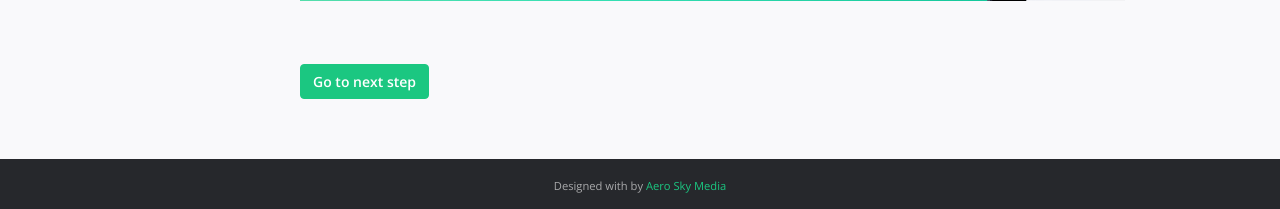
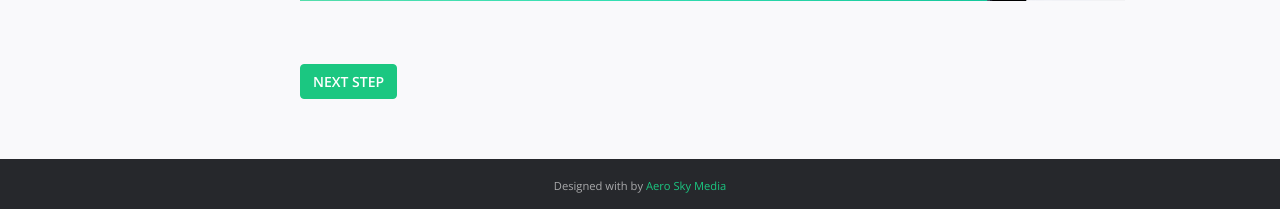
Before and after one commit to creativekona/documentaion, a PHP site: page / in a window 1280 px wide. Shown: the part 1354-1563 px from the top of the page. Run offline with PHP 8.4, Linux system fonts and the light colour scheme; some libraries are stand-ins or nearby versions.

Commit message:
One more

```diff
--- a/index.php
+++ b/index.php
@@ -44,7 +44,7 @@
                                 </div><!--//section-block-->
 
                                 <a href="installation.php" class="btn btn-green mt-5">
-                                    Go to next step <i class="fas fa-chevron-right"></i>
+                                    NEXT STEP <i class="fas fa-chevron-right"></i>
                                 </a>
 
                             </section><!--//doc-section-->
--- a/installation.php
+++ b/installation.php
@@ -118,7 +118,7 @@
                                 </div><!--//section-block-->
 
                                 <a href="virtual-box-installation.php" class="btn btn-green mt-5">
-                                    Go to next step <i class="fas fa-chevron-right"></i>
+                                    NEXT STEP <i class="fas fa-chevron-right"></i>
                                 </a>
 
                             </section><!--//doc-section-->
--- a/vidoo-interface.php
+++ b/vidoo-interface.php
@@ -151,7 +151,7 @@
                                 </div><!--//section-block-->
 
                                 <a href="contact-us.php" class="btn btn-green mt-5">
-                                    Go to next step <i class="fas fa-chevron-right"></i>
+                                    NEXT STEP <i class="fas fa-chevron-right"></i>
                                 </a>
 
                             </section><!--//doc-section-->
--- a/vidoo-login.php
+++ b/vidoo-login.php
@@ -68,7 +68,7 @@
                                 </div>
 
                                 <a href="vidoo-interface.php" class="btn btn-green mt-5">
-                                    Go to next step <i class="fas fa-chevron-right"></i>
+                                    NEXT STEP <i class="fas fa-chevron-right"></i>
                                 </a>
 
                             </section><!--//doc-section-->
--- a/virtual-box-installation.php
+++ b/virtual-box-installation.php
@@ -124,7 +124,7 @@
                                 </div><!--//section-block-->
 
                                 <a href="vidoo-login.php" class="btn btn-green mt-5">
-                                    Go to next step <i class="fas fa-chevron-right"></i>
+                                    NEXT STEP <i class="fas fa-chevron-right"></i>
                                 </a>
 
                             </section><!--//doc-section-->
```
